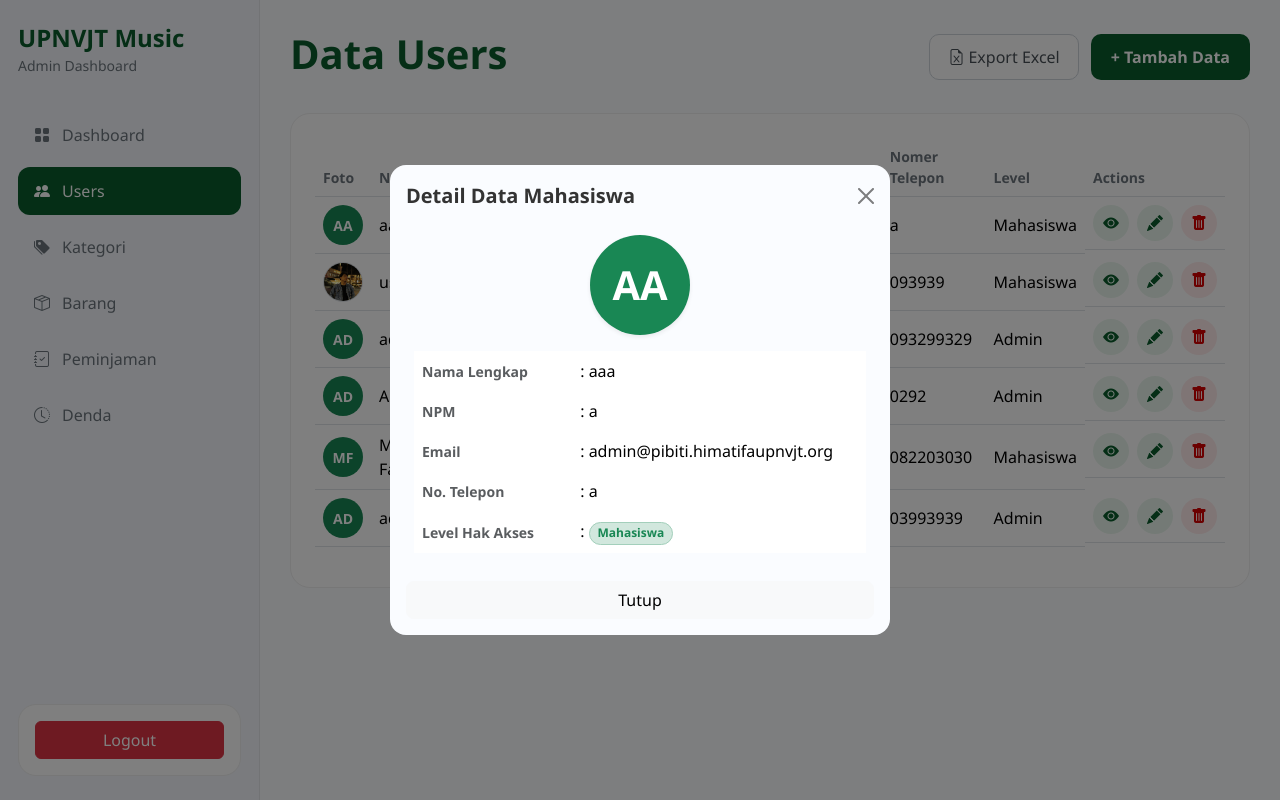
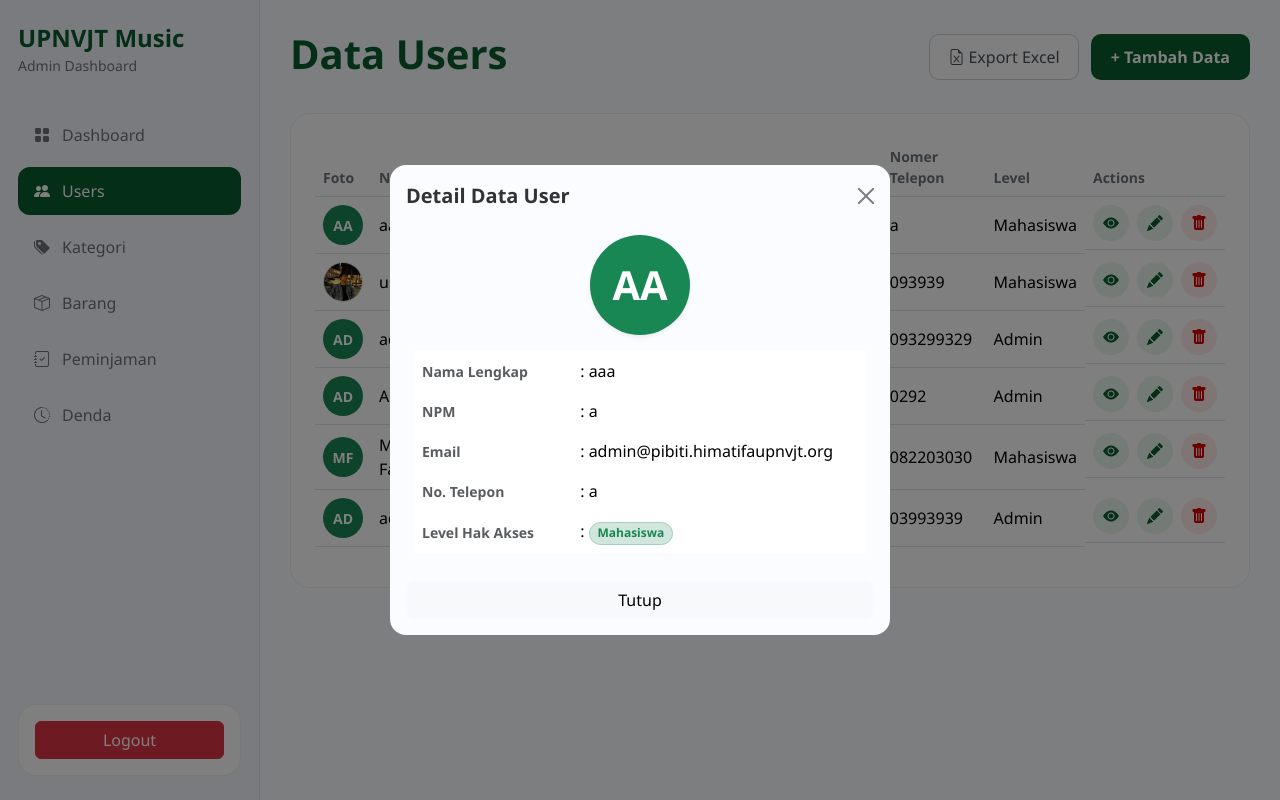
Before and after one commit to mfawwazzildan/EAS-PEMWEB-KELOMPOK7, a PHP site: page /admin/mahasiswa.php in a window 1280 px wide, after a click that opens the changed part. Run offline with PHP 8.4, Linux system fonts and the light colour scheme; data comes from the database, SQL or seed files in the repository.

Commit message:
fix bug lagi

```diff
--- a/admin/mahasiswa.php
+++ b/admin/mahasiswa.php
@@ -241,7 +241,7 @@ if (isset($_POST['hapus'])) {
                         <div class="modal-dialog modal-dialog-centered">
                             <div class="modal-content border-0 rounded-4">
                                 <div class="modal-header border-0 pb-0">
-                                    <h5 class="modal-title fw-bold">Detail Data Mahasiswa</h5>
+                                    <h5 class="modal-title fw-bold">Detail Data User</h5>
                                     <button type="button" class="btn-close" data-bs-dismiss="modal"></button>
                                 </div>
                                 <div class="modal-body p-4 text-center">
@@ -289,7 +289,7 @@ if (isset($_POST['hapus'])) {
                             <div class="modal-content border-0 rounded-4">
                                 <form method="POST" enctype="multipart/form-data">
                                     <div class="modal-header">
-                                        <h5 class="modal-title fw-bold">Edit Mahasiswa</h5>
+                                        <h5 class="modal-title fw-bold">Edit User</h5>
                                         <button type="button" class="btn-close" data-bs-dismiss="modal"></button>
                                     </div>
                                     <div class="modal-body p-4">
@@ -343,7 +343,7 @@ if (isset($_POST['hapus'])) {
                                         <input type="hidden" name="id" value="<?= $data['id_user']; ?>">
                                         <i class="bi bi-trash-fill text-danger fs-1"></i>
                                         <h4 class="mt-3 fw-bold">Hapus Data?</h4>
-                                        <p class="text-muted">Data mahasiswa akan dihapus permanen.</p>
+                                        <p class="text-muted">Data User akan dihapus permanen.</p>
                                         <div class="d-flex gap-2 mt-4">
                                             <button type="button" class="btn btn-light w-100" data-bs-dismiss="modal">Batal</button>
                                             <button type="submit" name="hapus" class="btn btn-danger w-100">Hapus</button>
@@ -362,7 +362,7 @@ if (isset($_POST['hapus'])) {
         <div class="modal-dialog modal-dialog-centered">
             <div class="modal-content border-0 rounded-4">
                 <div class="modal-header border-0 pb-0">
-                    <h4 class="modal-title fw-bold text-success-custom">Tambah Mahasiswa</h4>
+                    <h4 class="modal-title fw-bold text-success-custom">Tambah User</h4>
                     <button type="button" class="btn-close" data-bs-dismiss="modal"></button>
                 </div>
                 <div class="modal-body p-4">
```
Also changed, not shown: index.php (+21 -2 lines).
